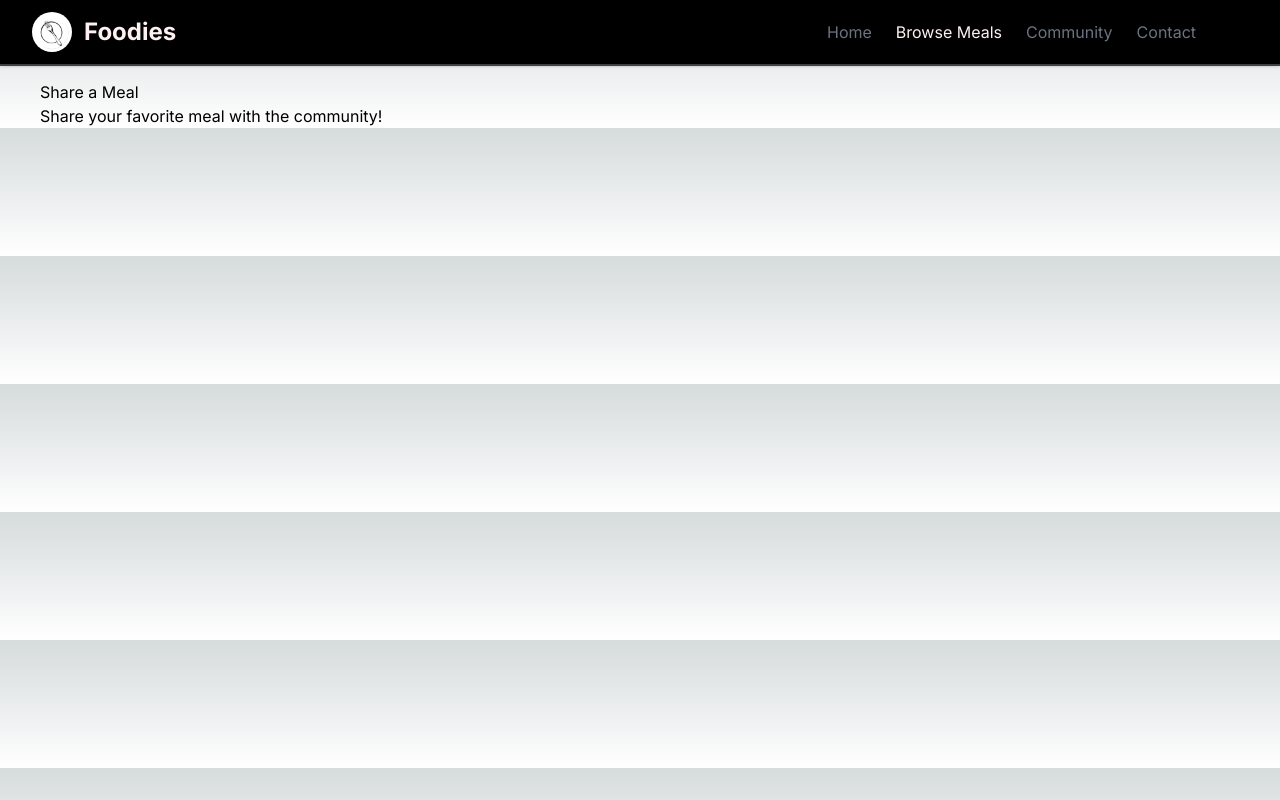
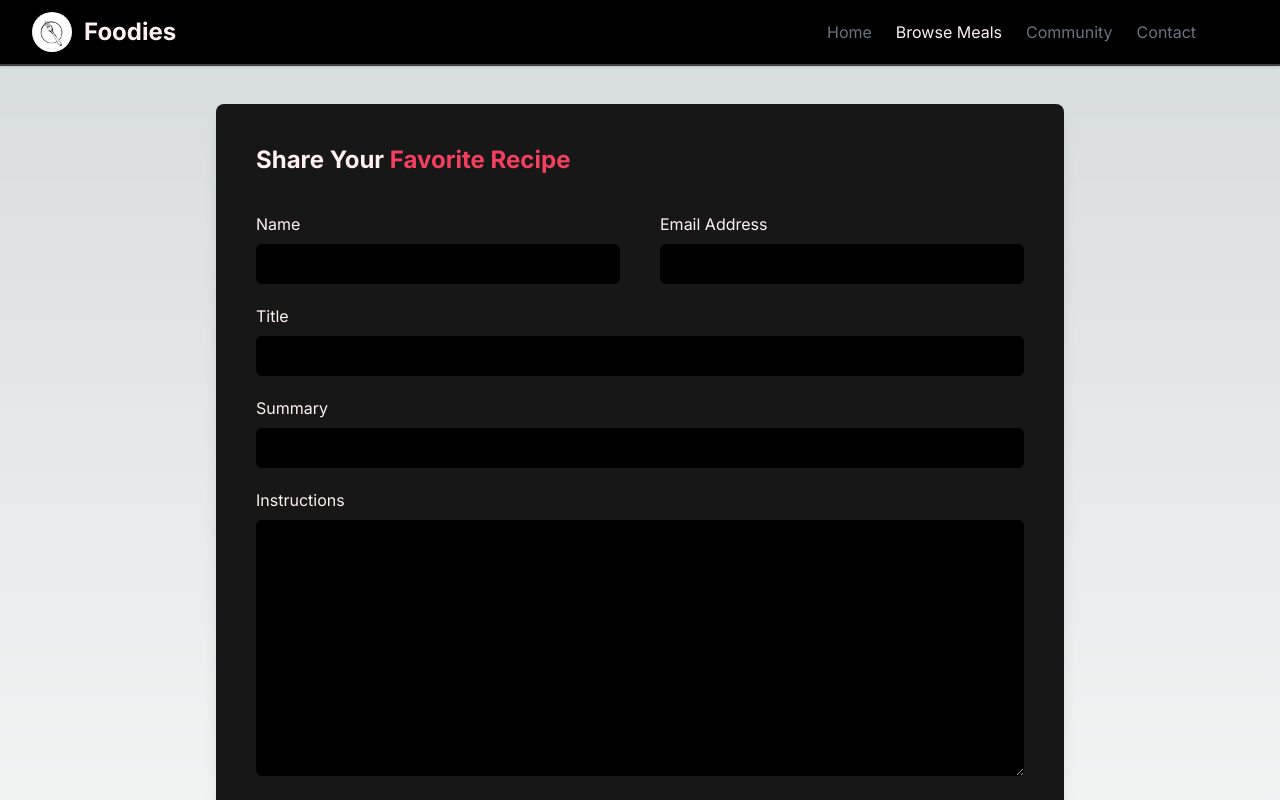
Before and after one commit to taufiqdp/next-foodies-app, a Next.js app: page /meals/share in a window 1280 px wide. Shown: the top 800 px of the page. Built offline with nearby package versions, Linux system fonts and the light colour scheme.

Commit message:
update: add content to share page

```diff
--- a/app/meals/share/page.js
+++ b/app/meals/share/page.js
@@ -1,8 +1,94 @@
-export default function MealSharePage() {
+import ImagePicker from "@/components/meals/image-picker";
+import { Button } from "@/components/ui/button";
+
+export default function ShareMealPage() {
   return (
-    <div>
-      <h1>Share a Meal</h1>
-      <p>Share your favorite meal with the community!</p>
-    </div>
+    <main className="md:max-w-4xl md:p-6 pt-6 mx-auto text-rose-50">
+      <section className="p-10 bg-neutral-900 rounded-lg shadow-lg">
+        <h1 className="text-2xl font-bold capitalize pb-5">
+          Share your <span className="text-rose-500">favorite recipe</span>
+        </h1>
+
+        <form>
+          <div className="mt-4 flex flex-col space-y-5">
+            <div className="md:grid md:grid-cols-2 gap-10 space-y-5 md:space-y-0">
+              <div className="col-start-1">
+                <label htmlFor="name">Name</label>
+                <input
+                  id="name"
+                  type="text"
+                  className="block w-full px-4 py-2 mt-2 text-rose-50 bg-black rounded-md focus:outline-none"
+                />
+              </div>
+
+              <div className="col-start-2">
+                <label
+                  className="text-rose-50 dark:text-gray-200"
+                  htmlFor="emailAddress"
+                >
+                  Email Address
+                </label>
+                <input
+                  id="emailAddress"
+                  type="email"
+                  className="block w-full px-4 py-2 mt-2 text-rose-50 bg-black rounded-md focus:outline-none"
+                />
+              </div>
+            </div>
+
+            <div className="col-start-2">
+              <label
+                className="text-rose-50 dark:text-gray-200"
+                htmlFor="title"
+              >
+                Title
+              </label>
+              <input
+                id="title"
+                type="text"
+                className="block w-full px-4 py-2 mt-2 text-rose-50 bg-black rounded-md focus:outline-none"
+              />
+            </div>
+
+            <div className="col-start-2">
+              <label
+                className="text-rose-50 dark:text-gray-200"
+                htmlFor="summary"
+              >
+                Summary
+              </label>
+              <input
+                id="summary"
+                type="text"
+                className="block w-full px-4 py-2 mt-2 text-rose-50 bg-black rounded-md focus:outline-none"
+              />
+            </div>
+
+            <div className="col-start-2">
+              <label
+                className="text-rose-50 dark:text-gray-200"
+                htmlFor="instructions"
+              >
+                Instructions
+              </label>
+
+              <textarea
+                rows={10}
+                className="block w-full px-4 py-2 mt-2 text-rose-50 bg-black rounded-md focus:outline-none"
+              />
+            </div>
+          </div>
+
+          <div className="md:grid md:grid-cols-2 pt-10">
+            <div className="md:col-start-1 flex justify-center">
+              <ImagePicker />
+            </div>
+            <div className="md:col-start-2 flex justify-end items-end md:pt-0 pt-10">
+              <Button variant="secondary">Share Meal</Button>
+            </div>
+          </div>
+        </form>
+      </section>
+    </main>
   );
 }
```
